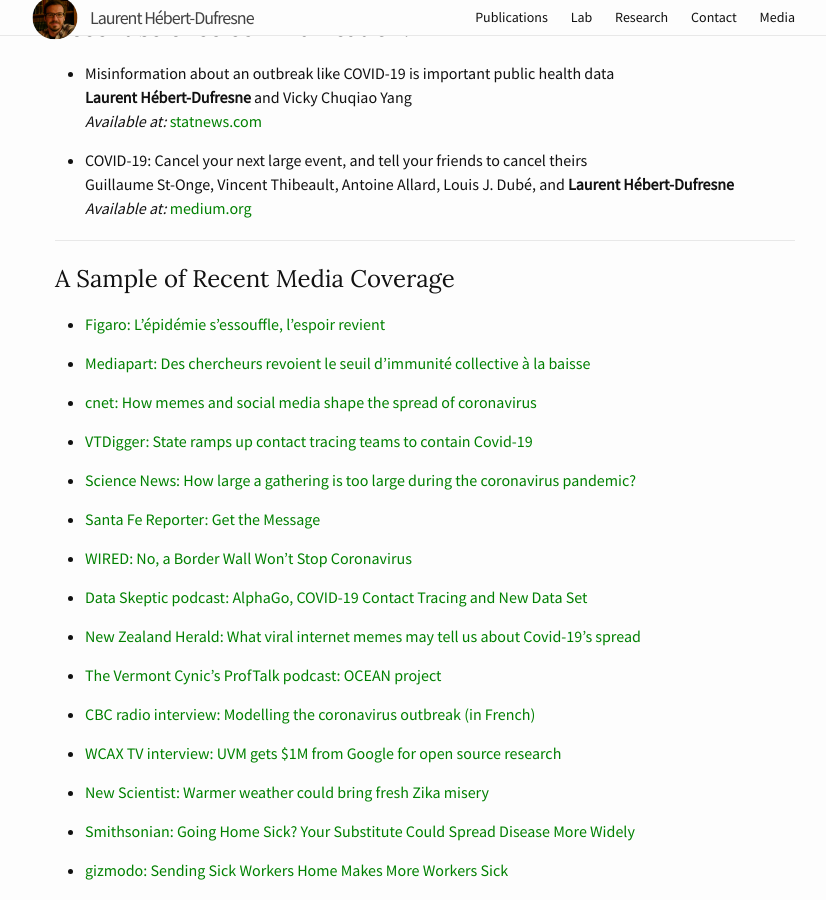
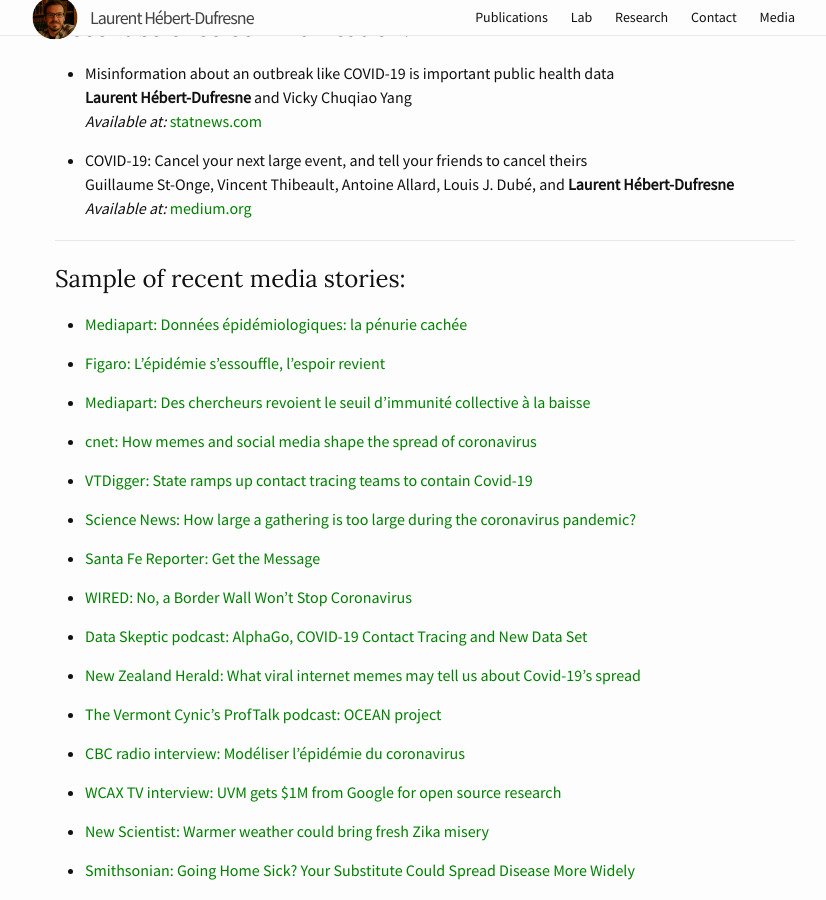
Before and after one commit to laurenthebertdufresne/laurenthebertdufresne.github.io, a Jekyll site: the page built from _pages/media.md, in a window 1280 px wide and 900 px high, scrolled down 1431 px. Shown: the whole window, without its empty margins (215-1041 px from the left). Built offline with Jekyll 4.4.1, drawn with Linux system fonts in a browser that asks for light colours.

```diff
--- a/_pages/media.md
+++ b/_pages/media.md
@@ -31,9 +31,11 @@
 
 * * *
 
-# A Sample of Recent Media Coverage
+# Sample of recent media stories:
 
-*   [Figaro: L’épidémie s’essouffle, l’espoir revient](https://sfrpresse.sfr.fr/article/c12f588d-bcdf-440f-8cf8-482b32d64996)
+*   [Mediapart: Données épidémiologiques: la pénurie cachée](https://www.mediapart.fr/journal/france/110720/donnees-epidemiologiques-la-penurie-cachee)
+
+*   [Figaro: L'épidémie s'essouffle, l'espoir revient](https://sfrpresse.sfr.fr/article/c12f588d-bcdf-440f-8cf8-482b32d64996)
 
 *   [Mediapart: Des chercheurs revoient le seuil d’immunité collective à la baisse](https://www.mediapart.fr/journal/france/220520/des-chercheurs-revoient-le-seuil-d-immunite-collective-la-baisse)
 
@@ -53,7 +55,7 @@
 
 *   [The Vermont Cynic's ProfTalk podcast: OCEAN project](https://vtcynic.com/multimedia/proftalk-ocean-project/)
 
-*   [CBC radio interview: Modelling the coronavirus outbreak (in French)](https://ici.radio-canada.ca/premiere/emissions/les-annees-lumiere/episodes/453906/rattrapage-du-dimanche-2-fevrier-2020/4)
+*   [CBC radio interview: Modéliser l'épidémie du coronavirus](https://ici.radio-canada.ca/premiere/emissions/les-annees-lumiere/episodes/453906/rattrapage-du-dimanche-2-fevrier-2020/4)
 
 *   [WCAX TV interview: UVM gets $1M from Google for open source research](https://www.wcax.com/content/news/UVM-gets-1-million-from-Google-for-open-source-research-566940401.html)
 
```
Also changed, not shown: _pages/publications.md (+5 -5 lines).
